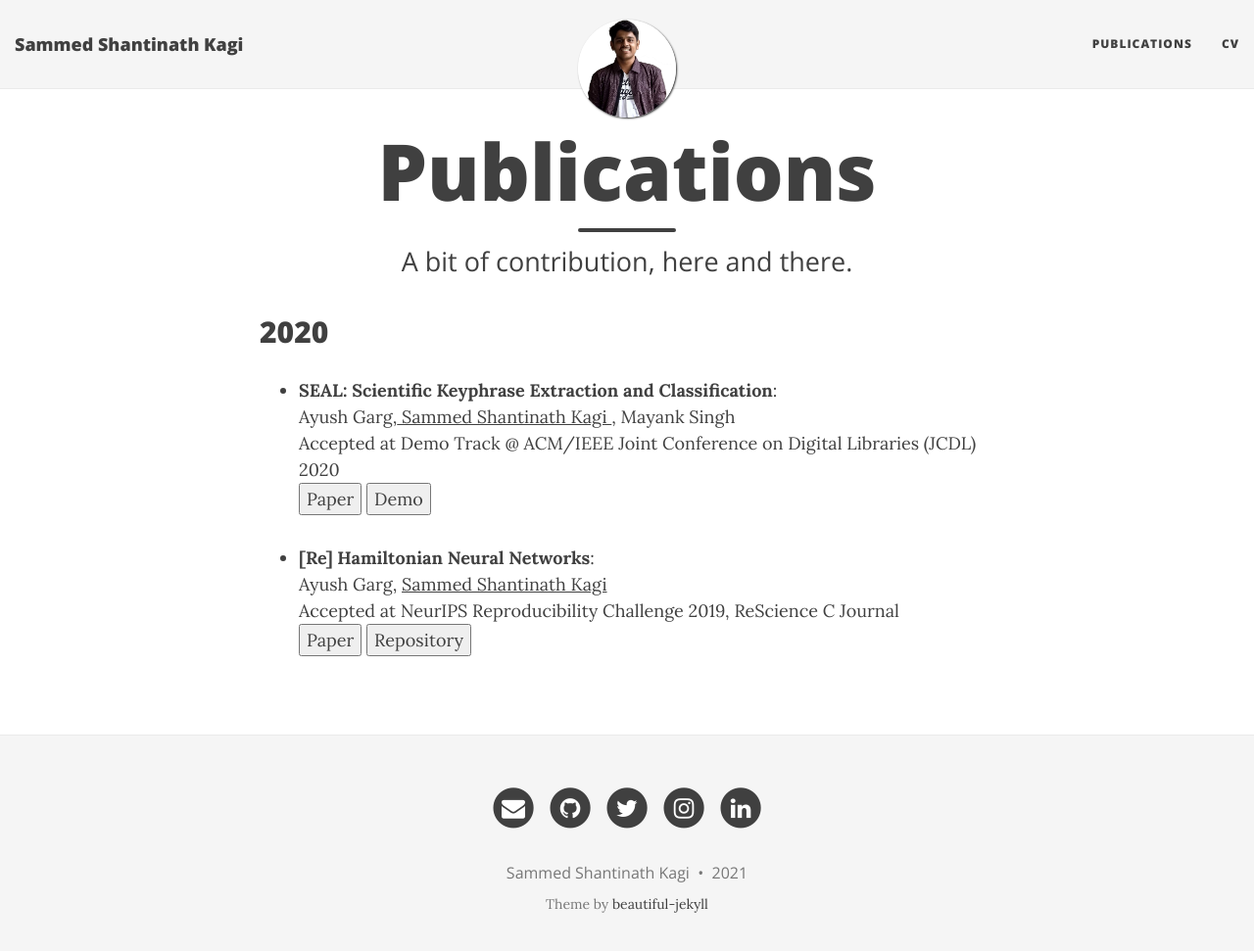
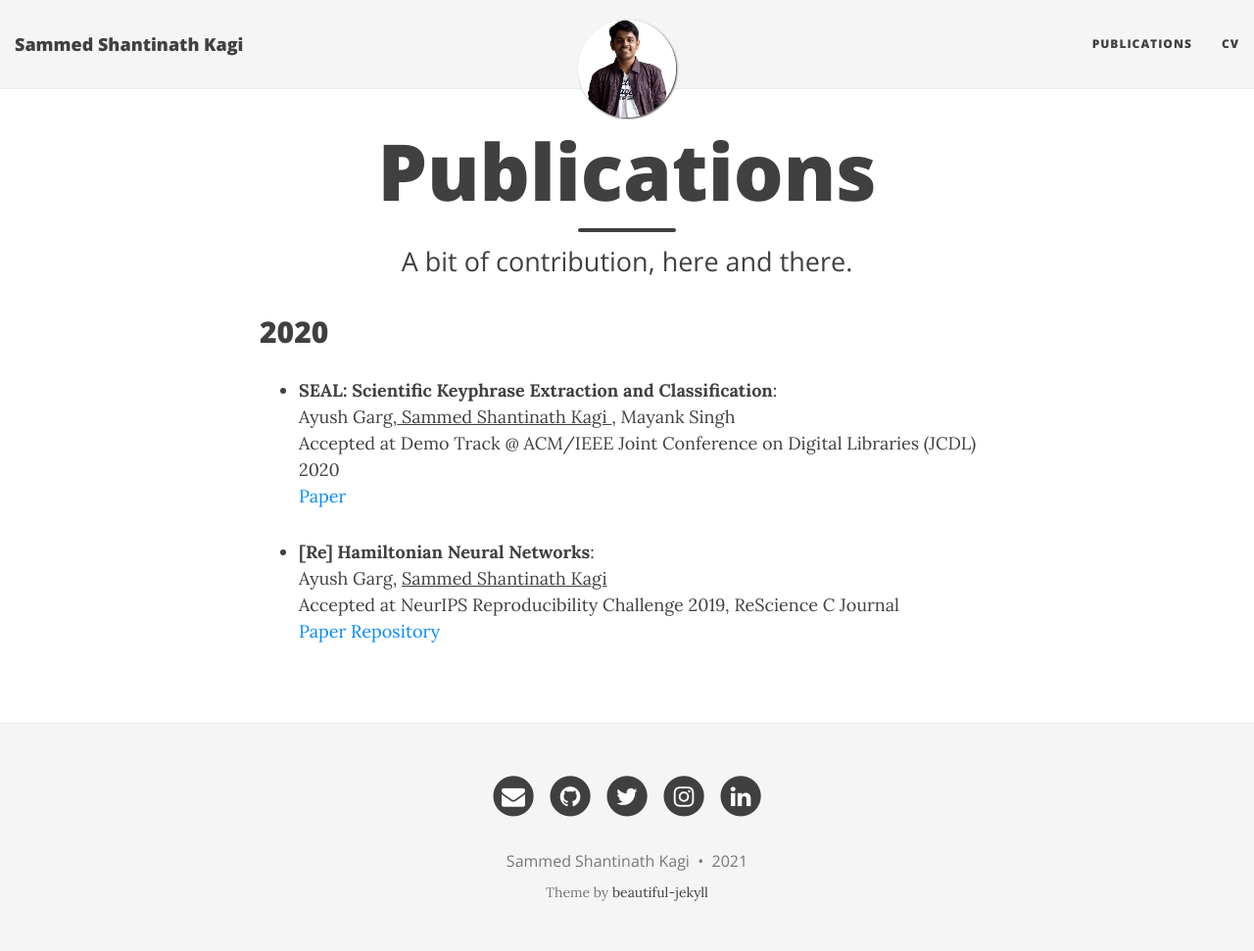
Before and after one commit to Sammed98/Sammed98.github.io, a Jekyll site: the page built from publications.md, in a window 1280 px wide and 984 px high. Shown: the top 971 px of the window at 98% size. Built offline with Jekyll 4.4.1, drawn with Linux system fonts in a browser that asks for light colours; nearby versions of some CDN libraries.

Commit message:
Update publications.md

```diff
--- a/publications.md
+++ b/publications.md
@@ -9,11 +9,10 @@ subtitle: A bit of contribution, here and there.
 - **SEAL: Scientific Keyphrase Extraction and Classification**: <br>
     Ayush Garg,<u> Sammed Shantinath Kagi </u>, Mayank Singh <br>
     Accepted at Demo Track @ ACM/IEEE Joint Conference on Digital Libraries (JCDL) 2020 <br>
-    <button name="button" onclick="https://dl.acm.org/doi/10.1145/3383583.3398625">Paper</button>
-    <button name="button" onclick="http://lingo.iitgn.ac.in:5000/">Demo</button>
+    [Paper](https://dl.acm.org/doi/10.1145/3383583.3398625)
 
 - **[Re] Hamiltonian Neural Networks**:
     Ayush Garg, <u>Sammed Shantinath Kagi</u> <br>
     Accepted at NeurIPS Reproducibility Challenge 2019, ReScience C Journal<br>
-    <button name="button" onclick="https://zenodo.org/record/3818621##.XyV5YWMzaV4">Paper</button>
-    <button name="button" onclick="https://github.com/ayushgarg31/HNN-Neurips2019">Repository</button>
+    [Paper](https://zenodo.org/record/3818621)
+    [Repository](https://github.com/ayushgarg31/HNN-Neurips2019)
```
